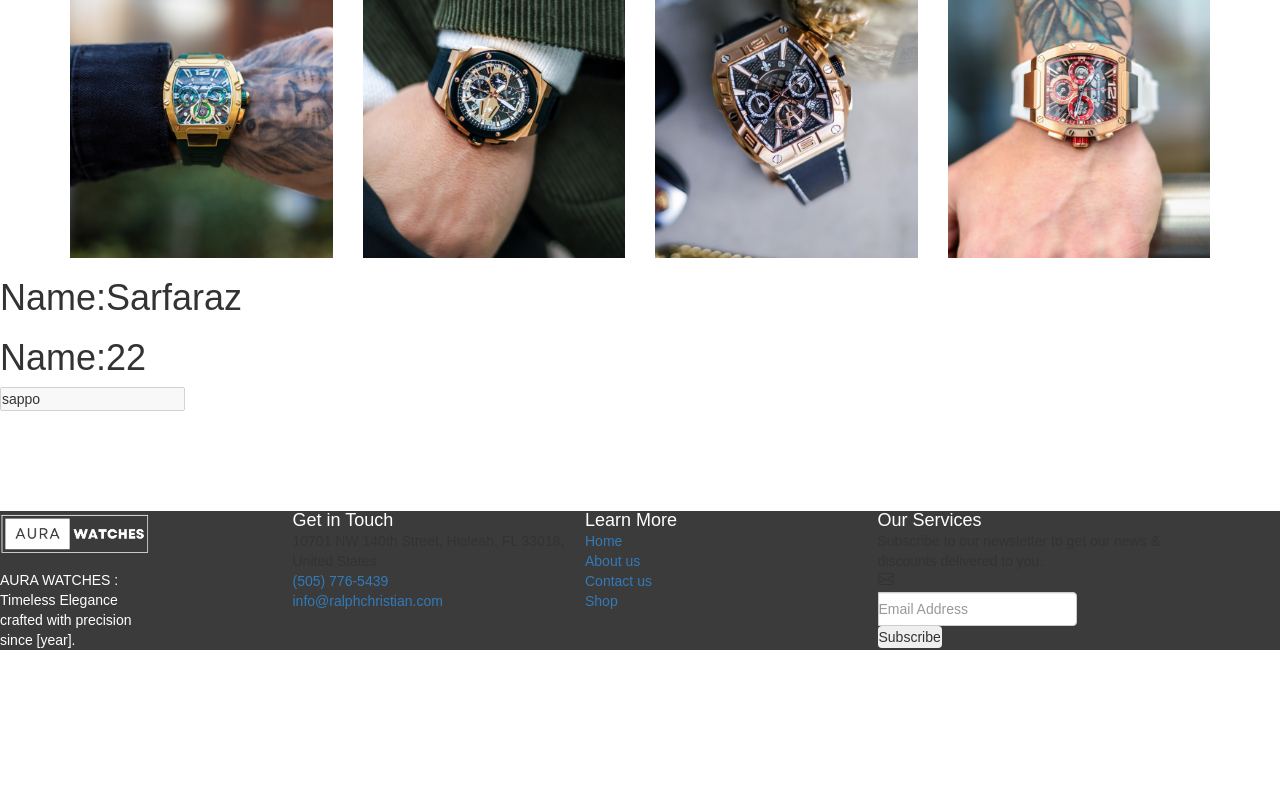
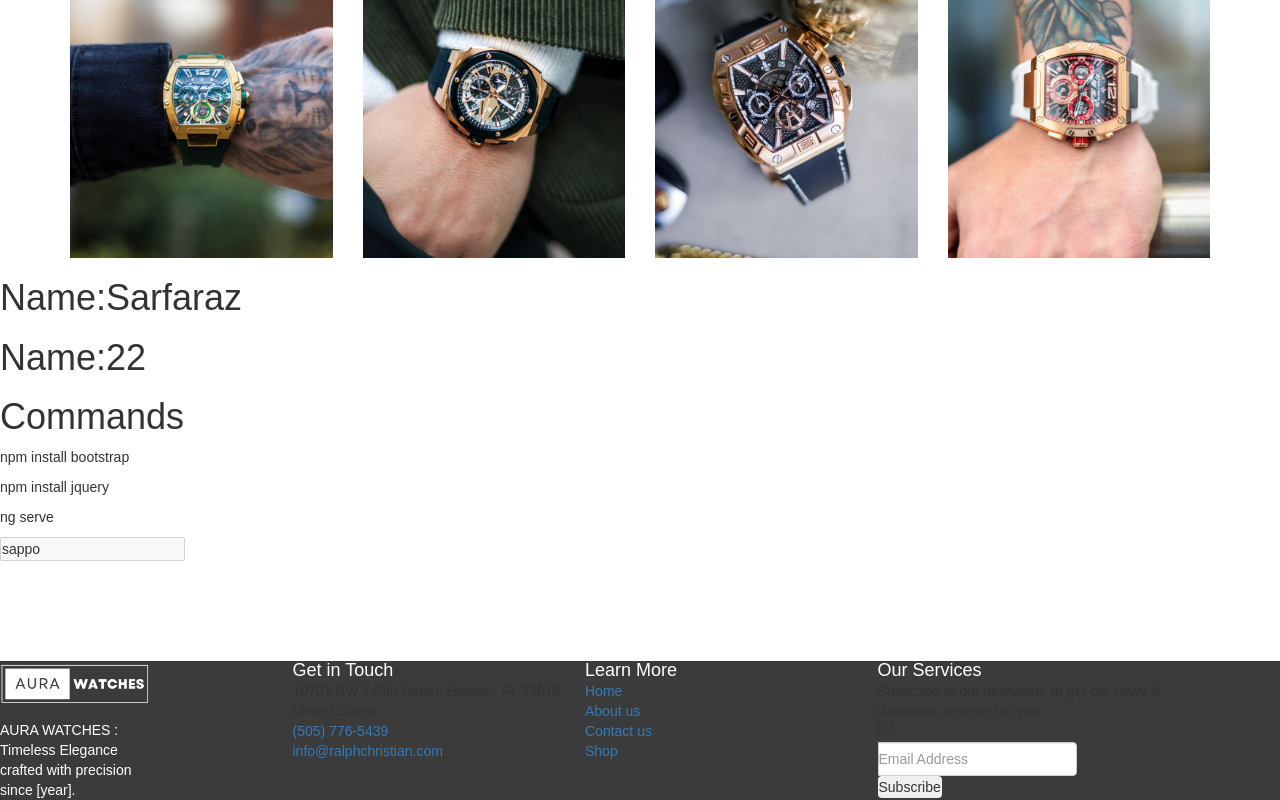
Before and after one commit to SarfarazQadir/Website--Angular, an Angular app: page / in a window 1280 px wide. Shown: the part 1389-2189 px from the top of the page. Before the commit the page ends 2039 px from the top, so only its background shows below. Built offline with nearby package versions, Linux system fonts and the light colour scheme.

Commit message:
lkzcxnvl

```diff
--- a/package.json
+++ b/package.json
@@ -18,6 +18,7 @@
     "@angular/platform-browser": "^15.2.0",
     "@angular/platform-browser-dynamic": "^15.2.0",
     "@angular/router": "^15.2.0",
+    "bootstrap": "^5.3.3",
     "rxjs": "~7.8.0",
     "tslib": "^2.3.0",
     "zone.js": "~0.12.0"
--- a/src/app/home/home.component.html
+++ b/src/app/home/home.component.html
@@ -89,6 +89,10 @@
 
   <h1>Name:{{ username }}</h1>
   <h1>Name:{{userage }}</h1>
+  <h1>Commands </h1>
+  <p>npm install bootstrap</p>
+  <p>npm install jquery</p>
+  <p>ng serve</p>
 
 <input type="text" value="sappo" [disabled]="disable" >
 
```
Also changed, not shown: 1 other file (tests, documents, lock files or other folders).
